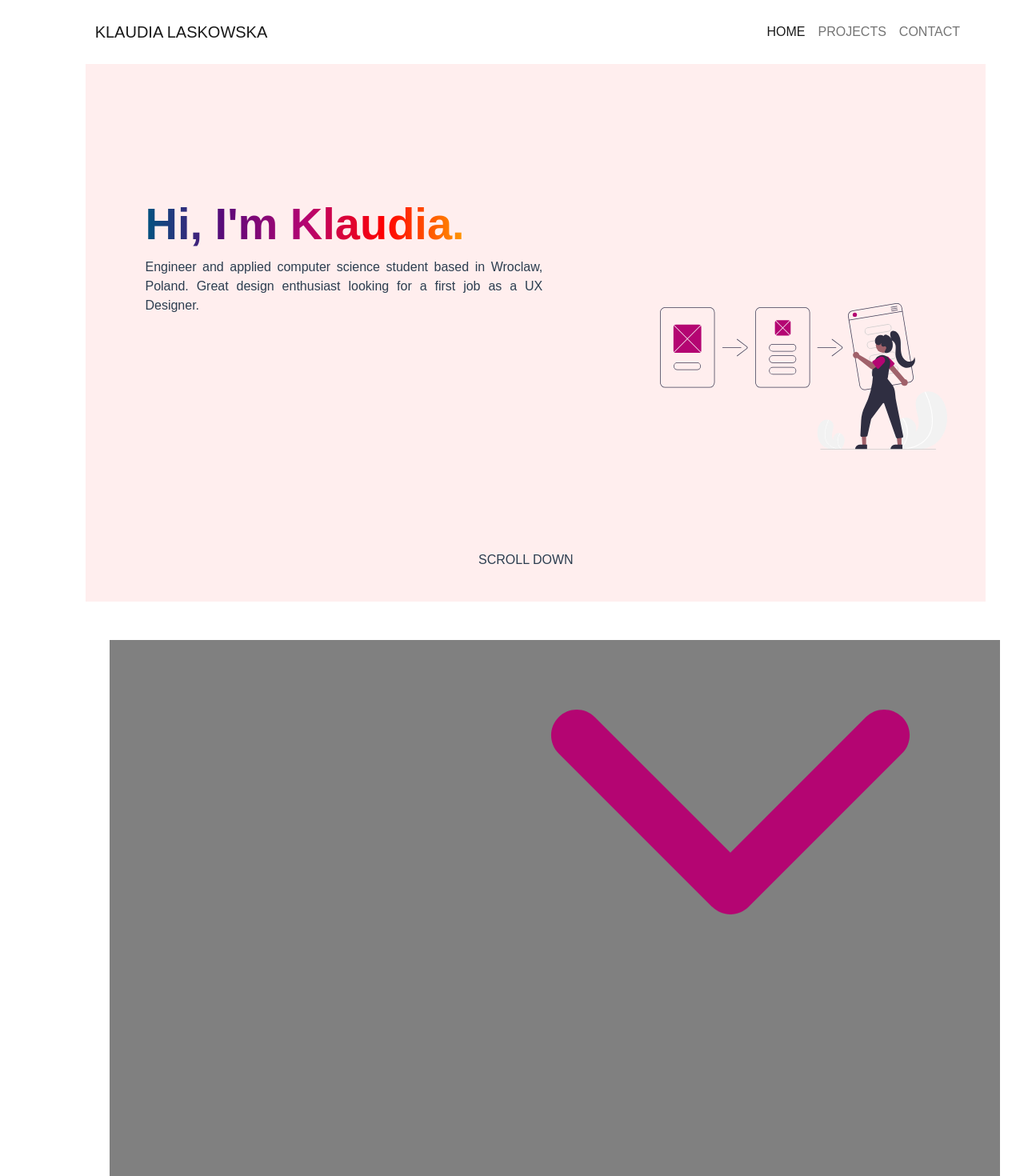
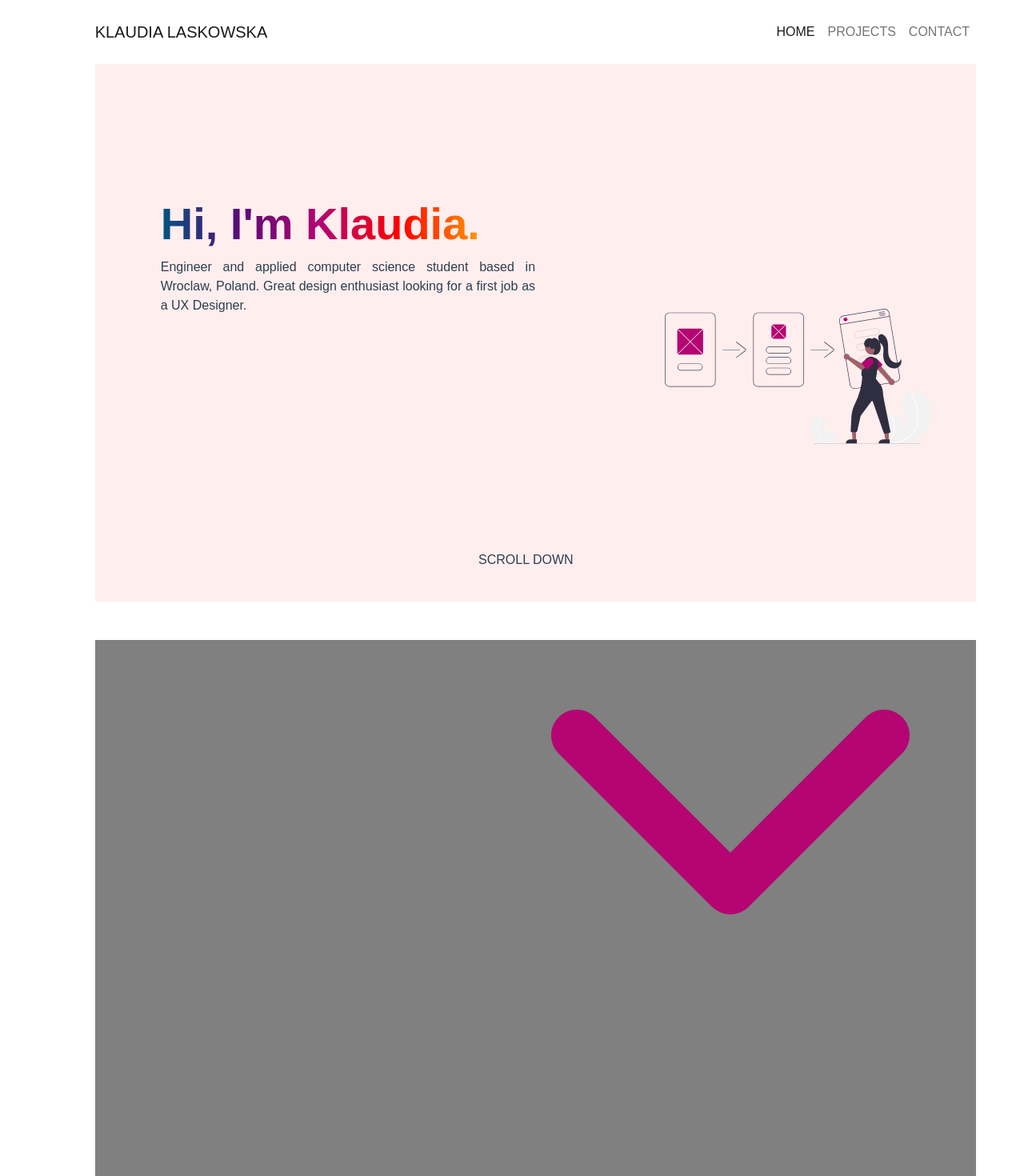
Before and after one commit to klaudial99/portfolio, a Vue app: page /#/ in a window 1280 px wide. Shown: the top 1470 px of the page at 80% size. Built offline with nearby package versions, Linux system fonts and the light colour scheme.

Commit message:
Fix margins

```diff
--- a/src/components/NavBar.vue
+++ b/src/components/NavBar.vue
@@ -2,12 +2,12 @@
     <nav class="navbar navbar-expand-lg navbar-light bg-white sticky-top">
         <div class="container-fluid p-0 m-0 w-100">
             <div class="row w-100">
-                <div class="col-12 col-md-11 offset-md-1">
+                <div class="col-12 col-md-11 offset-md-1 pe-0">
                     <div class="row mx-3 mx-sm-5 ms-md-0">
                         <div class="col text-start d-flex align-items-center">
                             <a class="navbar-brand" href="#">KLAUDIA LASKOWSKA</a>
                         </div>
-                        <div class="col text-end p-0">
+                        <div class="col text-end p-0 my-auto">
                             <button class="navbar-toggler" type="button" data-bs-toggle="collapse" data-bs-target="#navbarNav" aria-controls="navbarNav" aria-expanded="false" aria-label="Toggle navigation">
                                 <i class="fa fa-bars"></i>
                             </button>
@@ -47,6 +47,7 @@ export default {
 
 .navbar {
     height: 10vh;
+    min-height: 60px;
 }
 
 .navbar-toggler {
--- a/src/views/Home.vue
+++ b/src/views/Home.vue
@@ -1,6 +1,6 @@
 <template>
-    <div class="home container-fluid mw-100">
-        <div class="row ">
+    <div class="home container-fluid">
+        <div class="row">
             <div class="col-md-1 d-none d-md-flex flex-column justify-content-center align-items-center socials pb-5 position-fixed">
                 <a href="https://www.linkedin.com/in/klaudia-laskowska-10815022b/" target="_blank" rel="noopener noreferrer" class="d-block my-2">
                     <i class="fa-brands fa-linkedin fa-xl social-icon" size="2x"></i>
@@ -10,11 +10,11 @@
                 </a>
 
             </div>
-            <div class="col-12 col-md-11 offset-md-1 p-0">
+            <div class="col-12 col-md-11 offset-md-1">
                 <div class="welcome-page mx-0 mx-sm-5 ms-md-0 pb-sm-5 d-flex flex-column">
                     <div class="row h-100 mt-1 mt-lg-0">
-                        <div class="col-12 col-lg-7 left d-flex justify-content-center align-items-center mw-100 p-0">
-                            <div class="row d-flex justify-content-center p-0">
+                        <div class="col-12 col-lg-7 left d-flex justify-content-center align-items-center">
+                            <div class="row d-flex justify-content-center ">
                                 <div class="col-9">
                                     <div id="left-text" class="text-start mt-4">
                                         <span
@@ -43,7 +43,7 @@
 
 
                         </div>
-                        <div class="col-12 col-lg-5 right d-flex justify-content-center align-items-start align-items-md-center p-0">
+                        <div class="col-12 col-lg-5 right d-flex justify-content-center align-items-start align-items-md-center">
                             <img
                                 data-aos="fade-up-left"
                                 data-aos-anchor=".about-text"
@@ -73,7 +73,7 @@
                     </div>
                 </div>
 
-                <div class="about row">
+                <div class="about row mx-0 mx-sm-5 ms-md-0 pb-sm-5">
 
                 </div>
             </div>
@@ -88,6 +88,7 @@
     background-color: var(--LAVENDER);
     background-clip: content-box;
     height: 90vh;
+    min-height: 550px;
 }
 
 .left {
@@ -115,7 +116,6 @@
 }
 
 .about {
-    margin: 0px 30px 0px 30px;
     background-color: grey;
     height: 90vh;
 }
@@ -128,13 +128,6 @@
     -webkit-background-clip: text;
     color: transparent;
 
-}
-
-#left-text {
-    /*position: absolute;*/
-    /*top: 20%;*/
-    /*right: 15%;*/
-    /*width: 80%;*/
 }
 
 #about {
```
